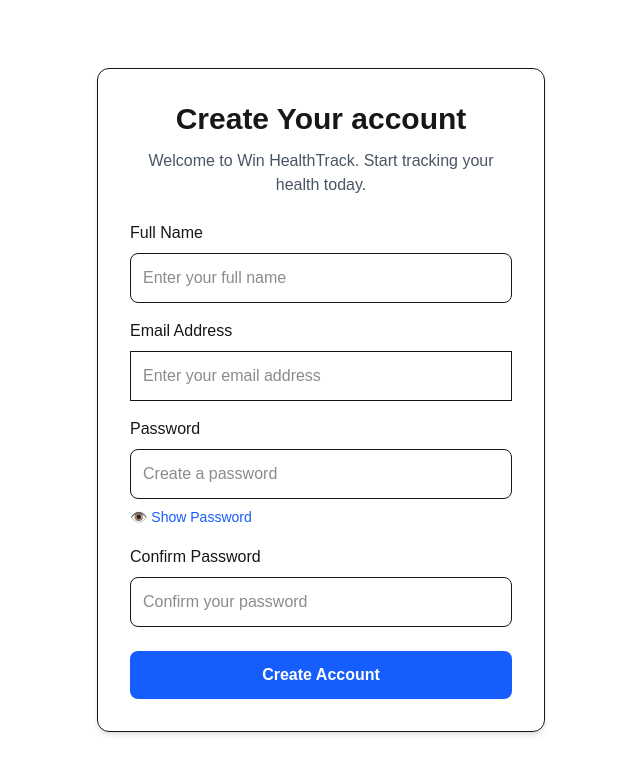
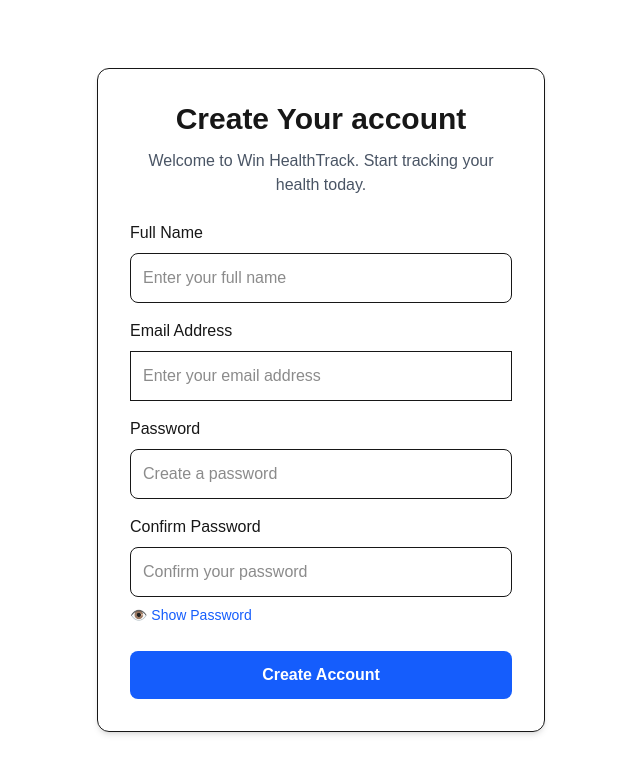
Before and after one commit to Godwin-Diya/win-healthtrack, a Next.js app: page /signup in a window 1280 px wide. Shown: the top 774 px of the page, without its empty margins (319-959 px from the left). Built offline with nearby package versions, Linux system fonts and the light colour scheme.

Commit message:
Add Regex

```diff
--- a/app/signup/page.tsx
+++ b/app/signup/page.tsx
@@ -9,6 +9,8 @@
     const [confirmPassword, setConfirmPassword] = useState("");
     const [error, setError] = useState("");
     const [showPassword, setShowPassword] = useState(false);
+    const emailPattern = / ^[^\s@]+@[^\s@]+\.[^\s@]+$/;
+    const passwordPattern = /^(?=.*[a-z])(?=.*[A-Z])(?=.*\d).{8,}$/;
 
     function handleSignup() {
         setError("");
@@ -22,6 +24,10 @@
             return;
         }
 
+        if (!emailPattern.test(email)) {
+            setError("Please enter a valid email address.");
+            return;
+        }
         if (!password) {
             setError("Please create a password.");
             return;
@@ -29,6 +35,13 @@
 
         if (!confirmPassword) {
             setError("Please confirm your password.");
+            return;
+        }
+
+        if (!passwordPattern.test(password)) {
+            setError(
+                "Password must be at least 8 characters long and include an uppercase letter, a lowercase letter and a number."
+            );
             return;
         }
 
@@ -97,26 +110,26 @@
                     />
                 </div>
 
-                <button
-                    type="button"
-                    onClick={() => setShowPassword(!showPassword)}
-                    className="mt-2 text-sm text-blue-600 hover:underline">
-                    {showPassword ? "⁻ Hide Password" : "👁️ Show Password"}
-                </button>
-
                 <div className="mt-4">
                     <label className="block mb-2 font-medium">
                         Confirm Password
                     </label>
 
                     <input
-                        type="password"
+                        type={showPassword ? "text" : "password"}
                         value={confirmPassword}
                         onChange={(e) => setConfirmPassword(e.target.value)}
                         placeholder="Confirm your password"
                         className="w-full rounded-lg border p-3 focus:outline-none focus:ring-2 focus:ring-blue-500"
                     />
                 </div>
+
+                <button
+                    type="button"
+                    onClick={() => setShowPassword(!showPassword)}
+                    className="mt-2 text-sm text-blue-600 hover:underline">
+                    {showPassword ? "⁕ Hide Password" : "👁️ Show Password"}
+                </button>
 
                 {error && (
                     <p className="mt-4 text-red-600 font-medium">
```
Lines whose indentation alone changed are shown as unchanged.
